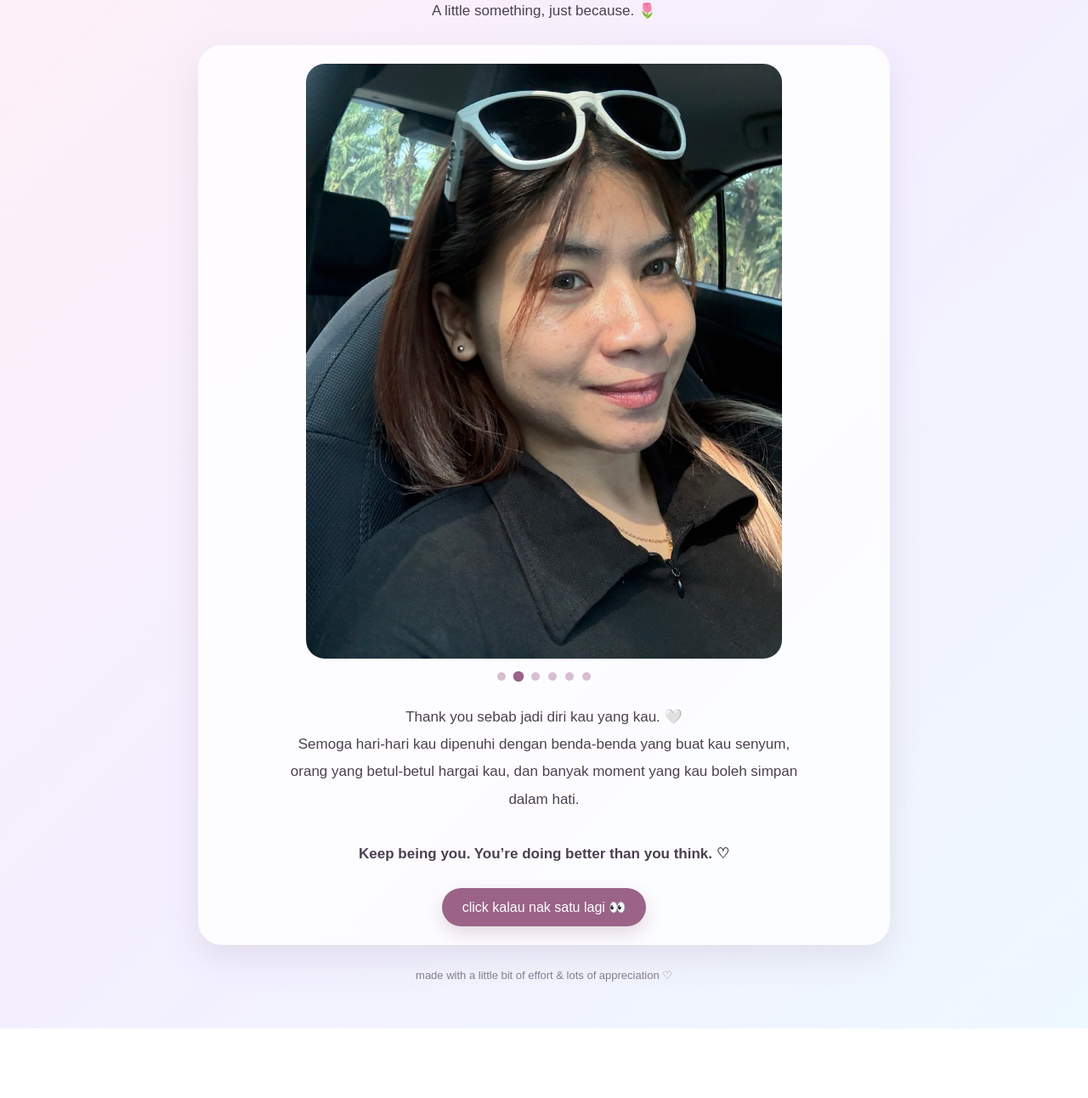
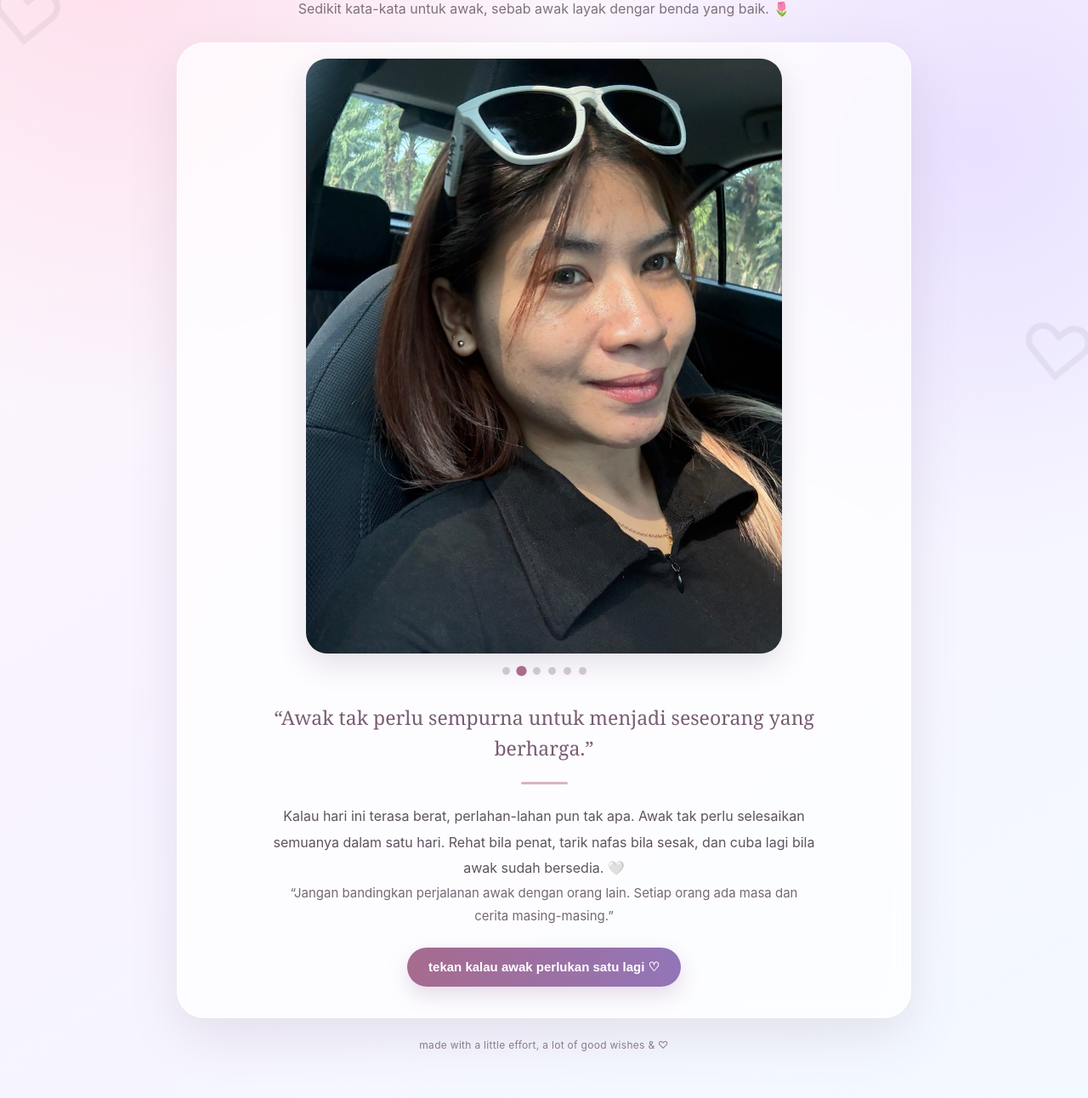
Before and after one commit to ilhan488/nurt, a plain HTML site: page index.html in a window 1280 px wide. Shown: the part 195-1487 px from the top of the page at 85% size. Before the commit the page ends 1405 px from the top, so only its background shows below. Drawn offline with Linux system fonts and the light colour scheme.

Commit message:
Add files via upload

```diff
--- a/index.html
+++ b/index.html
@@ -1,104 +1,56 @@
 <!DOCTYPE html>
-<html lang="en">
+<html lang="ms">
 <head>
 <meta charset="UTF-8">
 <meta name="viewport" content="width=device-width, initial-scale=1.0">
 <title>Nurelyyana ♡</title>
 <style>
-*{box-sizing:border-box}
-body{
-  margin:0; min-height:100vh; font-family:Arial,sans-serif;
-  background:linear-gradient(135deg,#fff0f6,#f4efff,#eef8ff);
-  color:#4b4050; overflow-x:hidden;
-}
-.container{max-width:850px;margin:auto;padding:42px 18px 55px;text-align:center}
-.heart{font-size:48px;animation:float 2.5s ease-in-out infinite}
-h1{font-size:clamp(38px,9vw,70px);margin:8px 0;color:#9a6387}
-.subtitle{font-size:17px;line-height:1.7;max-width:620px;margin:0 auto 25px}
-.card{
-  background:rgba(255,255,255,.78);backdrop-filter:blur(10px);
-  border-radius:28px;padding:22px;box-shadow:0 15px 40px rgba(100,70,100,.12)
-}
-.slideshow{position:relative;max-width:560px;margin:auto;aspect-ratio:4/5;overflow:hidden;border-radius:22px;background:#eee}
-.slide{display:none;width:100%;height:100%}
-.slide img{width:100%;height:100%;object-fit:cover}
-.slide.active{display:block;animation:fade .5s}
-.controls{display:flex;justify-content:center;gap:10px;margin-top:16px}
-.dot{width:10px;height:10px;border:0;border-radius:50%;background:#d7bfd0;cursor:pointer;padding:0}
-.dot.active{background:#9a6387;transform:scale(1.25)}
-.message{font-size:17px;line-height:1.9;margin:27px auto 5px;max-width:620px}
-button.main{
-  margin-top:18px;border:0;border-radius:999px;padding:13px 24px;
-  background:#9a6387;color:white;font-size:16px;cursor:pointer;
-  box-shadow:0 8px 20px rgba(154,99,135,.25)
-}
-#secret{display:none;margin-top:20px;font-size:17px;line-height:1.8}
-footer{margin-top:28px;font-size:13px;opacity:.65}
-@keyframes fade{from{opacity:.2;transform:scale(1.02)}to{opacity:1;transform:scale(1)}}
-@keyframes float{0%,100%{transform:translateY(0)}50%{transform:translateY(-8px)}}
+*{box-sizing:border-box}html{scroll-behavior:smooth}
+body{margin:0;min-height:100vh;font-family:-apple-system,BlinkMacSystemFont,"Segoe UI",Arial,sans-serif;color:#514452;overflow-x:hidden;background:radial-gradient(circle at 10% 10%,rgba(255,190,215,.42),transparent 30%),radial-gradient(circle at 90% 25%,rgba(210,195,255,.40),transparent 30%),linear-gradient(145deg,#fff8fb,#f8f3ff 48%,#f3faff)}
+body:before,body:after{content:"♡";position:fixed;font-size:90px;opacity:.08;z-index:-1;animation:drift 8s ease-in-out infinite}
+body:before{left:-15px;top:22%}body:after{right:-10px;bottom:15%;animation-delay:2s}
+.container{width:min(900px,100%);margin:auto;padding:34px 18px 55px}
+.hero{text-align:center;padding:18px 8px 26px}.sparkle{font-size:25px;letter-spacing:14px;opacity:.75}
+h1{margin:10px 0 5px;font-size:clamp(44px,12vw,78px);font-weight:800;letter-spacing:-2px;background:linear-gradient(90deg,#a85f86,#8b72b9);-webkit-background-clip:text;background-clip:text;color:transparent}
+.subtitle{margin:0;color:#806f7e;font-size:16px;line-height:1.7}
+.card{background:rgba(255,255,255,.72);border:1px solid rgba(255,255,255,.9);backdrop-filter:blur(16px);-webkit-backdrop-filter:blur(16px);border-radius:32px;padding:18px;box-shadow:0 22px 60px rgba(108,78,110,.13)}
+.slideshow{position:relative;max-width:560px;margin:auto;aspect-ratio:4/5;overflow:hidden;border-radius:25px;background:#eee;box-shadow:0 12px 35px rgba(80,60,90,.15)}
+.slide{display:none;width:100%;height:100%;position:relative}.slide.active{display:block;animation:fade .55s ease}.slide img{width:100%;height:100%;object-fit:cover}
+.slide:after{content:"";position:absolute;inset:0;background:linear-gradient(180deg,transparent 72%,rgba(45,30,45,.16))}
+.controls{display:flex;justify-content:center;gap:9px;margin:16px 0 5px}.dot{width:9px;height:9px;border:0;border-radius:50%;background:#d8cbd8;padding:0;cursor:pointer;transition:.2s}.dot.active{background:#a86c8d;transform:scale(1.35)}
+.quote-box{text-align:center;padding:28px 10px 14px}.quote{font-family:Georgia,serif;font-size:23px;line-height:1.55;color:#795d73;margin:0 auto 18px;max-width:650px}
+.text{font-size:16px;line-height:1.9;max-width:650px;margin:0 auto;color:#5d5360}.divider{width:55px;height:3px;border-radius:10px;background:#d7b2c7;margin:22px auto}.quote-small{font-size:15px;line-height:1.8;color:#756876;margin:0 auto;max-width:600px}
+button.main{display:block;margin:24px auto 4px;border:0;border-radius:999px;padding:14px 25px;background:linear-gradient(90deg,#a76b8e,#9275b8);color:white;font-size:15px;font-weight:700;cursor:pointer;box-shadow:0 10px 25px rgba(142,100,155,.22)}
+#secret{display:none;margin:20px auto 5px;padding:22px 18px;max-width:650px;border-radius:22px;background:rgba(250,241,248,.85);border:1px solid #ead8e4;text-align:center;line-height:1.9}
+footer{text-align:center;margin-top:24px;font-size:12px;color:#8d7e8c;letter-spacing:.3px}
+@keyframes fade{from{opacity:.15;transform:scale(1.015)}to{opacity:1;transform:scale(1)}}@keyframes drift{0%,100%{transform:translateY(0) rotate(-8deg)}50%{transform:translateY(-18px) rotate(8deg)}}
 </style>
 </head>
 <body>
 <div class="container">
-  <div class="heart">♡</div>
-  <h1>Nurelyyana</h1>
-  <p class="subtitle">A little something, just because. 🌷</p>
-
-  <div class="card">
-    <div class="slideshow">
-      <div class="slide"><img src="photo1.jpeg" alt="Nurelyyana photo 1"></div>
-      <div class="slide"><img src="photo2.jpeg" alt="Nurelyyana photo 2"></div>
-      <div class="slide"><img src="photo3.jpeg" alt="Nurelyyana photo 3"></div>
-      <div class="slide"><img src="photo4.jpeg" alt="Nurelyyana photo 4"></div>
-      <div class="slide"><img src="photo5.jpeg" alt="Nurelyyana photo 5"></div>
-      <div class="slide"><img src="photo6.jpeg" alt="Nurelyyana photo 6"></div>
-    </div>
-
-    <div class="controls">
-      <button class="dot" onclick="showSlide(0)"></button>
-      <button class="dot" onclick="showSlide(1)"></button>
-      <button class="dot" onclick="showSlide(2)"></button>
-      <button class="dot" onclick="showSlide(3)"></button>
-      <button class="dot" onclick="showSlide(4)"></button>
-      <button class="dot" onclick="showSlide(5)"></button>
-    </div>
-
-    <p class="message">
-      Thank you sebab jadi diri kau yang kau. 🤍<br>
-      Semoga hari-hari kau dipenuhi dengan benda-benda yang buat kau senyum,
-      orang yang betul-betul hargai kau, dan banyak moment yang kau boleh simpan dalam hati.
-      <br><br>
-      <b>Keep being you. You’re doing better than you think. ♡</b>
-    </p>
-
-    <button class="main" onclick="reveal()">click kalau nak satu lagi 👀</button>
-    <div id="secret">
-      Okay fine 😭<br>
-      Kalau suatu hari kau rasa penat atau everything feels too much,
-      remember yang kau tak perlu handle everything seorang diri.
-      <br><br><b>Take care of yourself, okay? 🫶🏻</b>
-    </div>
-  </div>
-  <footer>made with a little bit of effort & lots of appreciation ♡</footer>
+<section class="hero"><div class="sparkle">✦ ♡ ✦</div><h1>Nurelyyana</h1><p class="subtitle">Sedikit kata-kata untuk awak, sebab awak layak dengar benda yang baik. 🌷</p></section>
+<main class="card">
+<div class="slideshow">
+<div class="slide"><img src="photo1.jpeg" alt="Photo 1"></div><div class="slide"><img src="photo2.jpeg" alt="Photo 2"></div><div class="slide"><img src="photo3.jpeg" alt="Photo 3"></div><div class="slide"><img src="photo4.jpeg" alt="Photo 4"></div><div class="slide"><img src="photo5.jpeg" alt="Photo 5"></div><div class="slide"><img src="photo6.jpeg" alt="Photo 6"></div>
 </div>
-
+<div class="controls">
+<button class="dot" onclick="showSlide(0)"></button><button class="dot" onclick="showSlide(1)"></button><button class="dot" onclick="showSlide(2)"></button><button class="dot" onclick="showSlide(3)"></button><button class="dot" onclick="showSlide(4)"></button><button class="dot" onclick="showSlide(5)"></button>
+</div>
+<div class="quote-box">
+<p class="quote">“Awak tak perlu sempurna untuk menjadi seseorang yang berharga.”</p>
+<div class="divider"></div>
+<p class="text">Kalau hari ini terasa berat, perlahan-lahan pun tak apa. Awak tak perlu selesaikan semuanya dalam satu hari. Rehat bila penat, tarik nafas bila sesak, dan cuba lagi bila awak sudah bersedia. 🤍</p>
+<p class="quote-small">“Jangan bandingkan perjalanan awak dengan orang lain. Setiap orang ada masa dan cerita masing-masing.”</p>
+<button class="main" onclick="reveal()">tekan kalau awak perlukan satu lagi ♡</button>
+<div id="secret"><b>“Hari yang susah bukan bermaksud hidup awak akan sentiasa susah.”</b> 🌷<br><br>Saya harap awak sentiasa ingat yang awak sudah sampai sejauh ini. Walaupun ada masa awak rasa diri awak tak cukup baik, itu bukan bermaksud awak gagal. Awak cuma sedang penat.<br><br>Jadi, jangan terlalu keras dengan diri sendiri, ya? Perlahan-lahan pun tetap bergerak. Dan saya percaya awak boleh. 🫶🏻</div>
+</div>
+</main>
+<footer>made with a little effort, a lot of good wishes & ♡</footer>
+</div>
 <script>
-let current=0;
-const slides=document.querySelectorAll('.slide');
-const dots=document.querySelectorAll('.dot');
-
-function showSlide(n){
-  current=(n+slides.length)%slides.length;
-  slides.forEach((s,i)=>s.classList.toggle('active',i===current));
-  dots.forEach((d,i)=>d.classList.toggle('active',i===current));
-}
-showSlide(0);
-setInterval(()=>showSlide(current+1),3500);
-
-function reveal(){
-  const s=document.getElementById('secret');
-  s.style.display=s.style.display==='block'?'none':'block';
-}
+let current=0;const slides=document.querySelectorAll('.slide');const dots=document.querySelectorAll('.dot');
+function showSlide(n){current=(n+slides.length)%slides.length;slides.forEach((s,i)=>s.classList.toggle('active',i===current));dots.forEach((d,i)=>d.classList.toggle('active',i===current))}
+showSlide(0);setInterval(()=>showSlide(current+1),3500);
+function reveal(){const s=document.getElementById('secret');s.style.display=s.style.display==='block'?'none':'block'}
 </script>
-</body>
-</html>
+</body></html>
```
